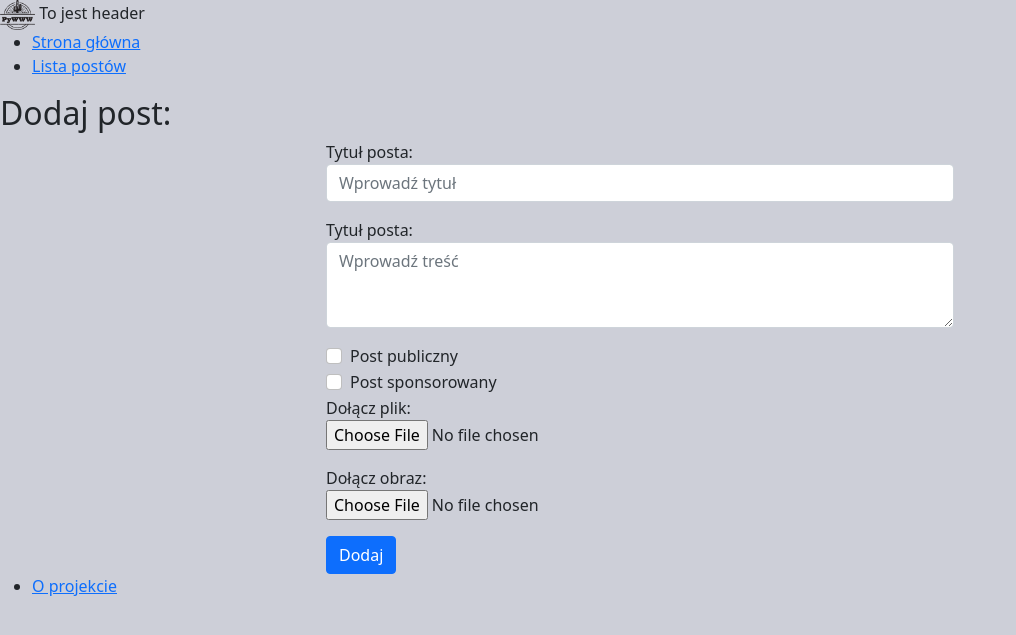
After one commit to JackobM231/Django_projects, a Django app: page /posts/add in a window 1280 px wide. The commit adds this page. Shown: the top 635 px of the page, without its empty margins (0-1016 px from the left). Run offline with Django 3.2, Linux system fonts and the light colour scheme.

Commit message:
Form method POST
Moduł 4

```diff
--- a/pywww/posts/static/posts/css/style.css
+++ b/pywww/posts/static/posts/css/style.css
@@ -1,7 +1,3 @@
-/* body {
-  background-color: rgb(208, 207, 218);
-} */
-
 ol>li:nth-child(even) {
   background-color: rgb(134, 184, 132)
 }
@@ -13,6 +9,11 @@ ol>li:nth-child(even) {
   margin: 1rem auto;
 }
 
-.row {
-  background-color: rgba(255, 68, 0, 0.329);
+
+.form {
+  margin-left: 20px;
 }
+
+.form-group {
+  margin-bottom: 1rem;
+}
--- /dev/null
+++ b/pywww/posts/templates/posts/add.html
@@ -0,0 +1,55 @@
+{% extends 'base.html' %}
+
+{% load static %}
+{% block style %}<link href={% static "posts/css/style.css" %} rel="stylesheet">{% endblock %}
+
+{% block title %}Dodaj post{% endblock %}
+
+{% block body %}
+
+  <h2>Dodaj post:</h2>
+  <div class="about">
+    <form method="POST" class='row justify-content-md-center'>
+      {% csrf_token %}
+      <div class="col-md-6">
+        <div class="form-group">
+          <label for="p_title">Tytuł posta:</label>
+          <input type="text" id="p_title" name="title" class="form-control" maxlength="255" placeholder="Wprowadź tytuł" required>
+        </div>
+
+        <div class="form-group">
+          <label for="p_content">Tytuł posta:</label>
+          <textarea type="text" id="p_content" name="content" class="form-control" placeholder="Wprowadź treść" rows='3' required></textarea>
+        </div>
+
+        <div class="form-check">
+          <label class="form-check-label" for="p_published">
+            Post publiczny
+          </label>
+          <input class="form-check-input" type="checkbox" id="p_published">
+        </div>
+
+        <div class="form-check">
+          <label class="form-check-label" for="p_sponsored">
+            Post sponsorowany
+          </label>
+          <input class="form-check-input" type="checkbox" id="p_sponsored">
+        </div>
+
+        <div class="form-group row">
+          <label for="p_file">Dołącz plik: </label>
+          <input type="file" class="form-control-file" name="file" id="p_file">
+        </div>
+
+        <div class="form-group row">
+          <label for="p_image">Dołącz obraz: </label>
+          <input type="file" class="form-control-file" accept="image/*" name="image" id="p_image">
+        </div>
+
+        <!-- <button type="submit" class="btn btn-primary">Dodaj</button> -->
+        <input type="submit" value="Dodaj" class="btn btn-primary">
+      </div>
+    </form>
+  </div>
+
+{% endblock %}
--- a/pywww/posts/urls.py
+++ b/pywww/posts/urls.py
@@ -1,10 +1,11 @@
 from django.urls import path
-from django.conf.urls.static import static
-from posts.views import posts_list, post_details
+# from django.conf.urls.static import static
+from posts.views import posts_list, post_details, add_post
 
 
 app_name = 'posts'
 urlpatterns = [
     path('', posts_list, name='list'),
+    path('add', add_post, name='add'),
     path('<int:post_id>', post_details, name='post_details'),
 ]
--- a/pywww/posts/views.py
+++ b/pywww/posts/views.py
@@ -28,3 +28,7 @@ def post_details(request, post_id):
   post = Post.objects.get(id=post_id)
   context = {"post": post}
   return render(request, "posts/details.html", context)
+
+
+def add_post(request):
+  return render(request, "posts/add.html")
```
Also changed, not shown: pywww/db.sqlite3.
